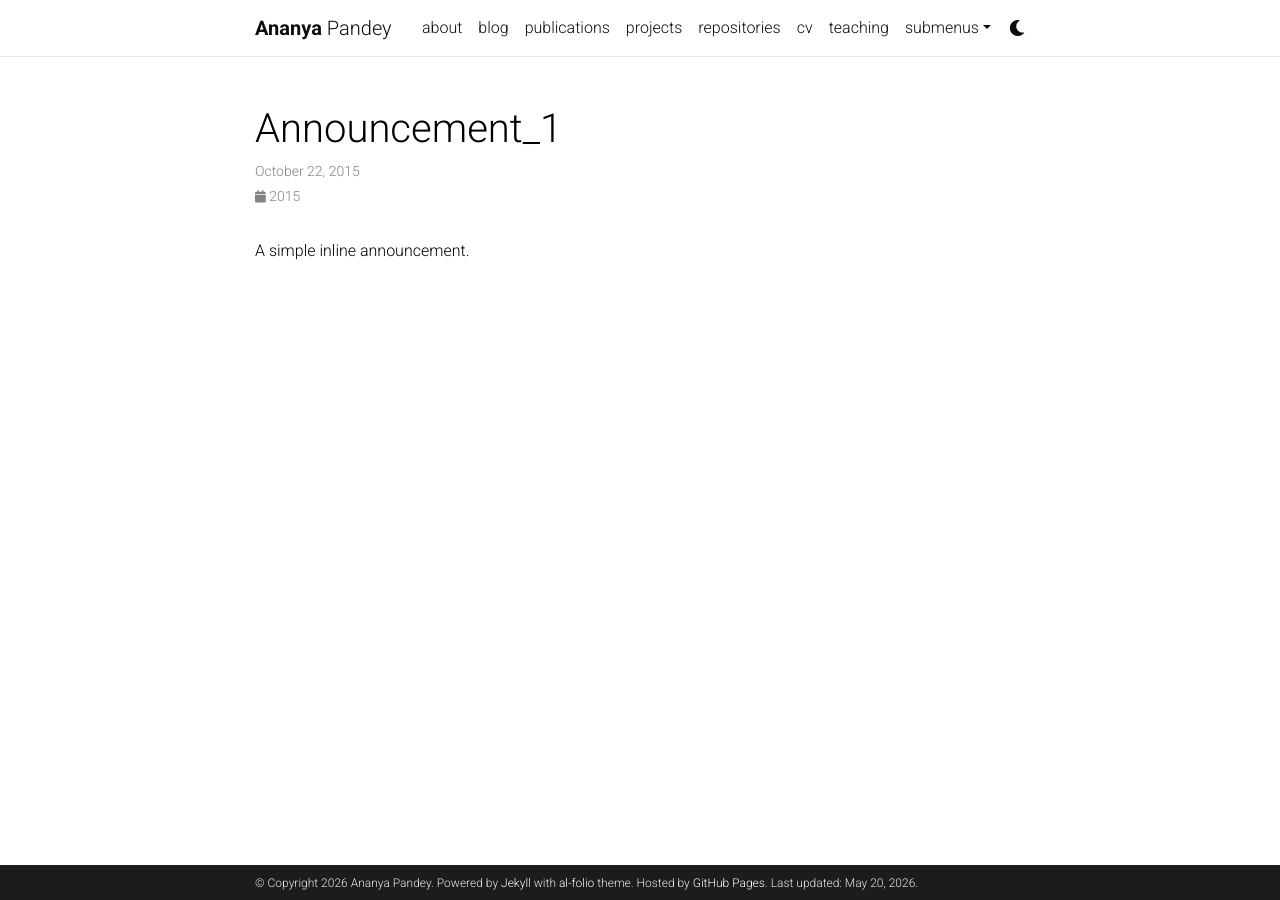
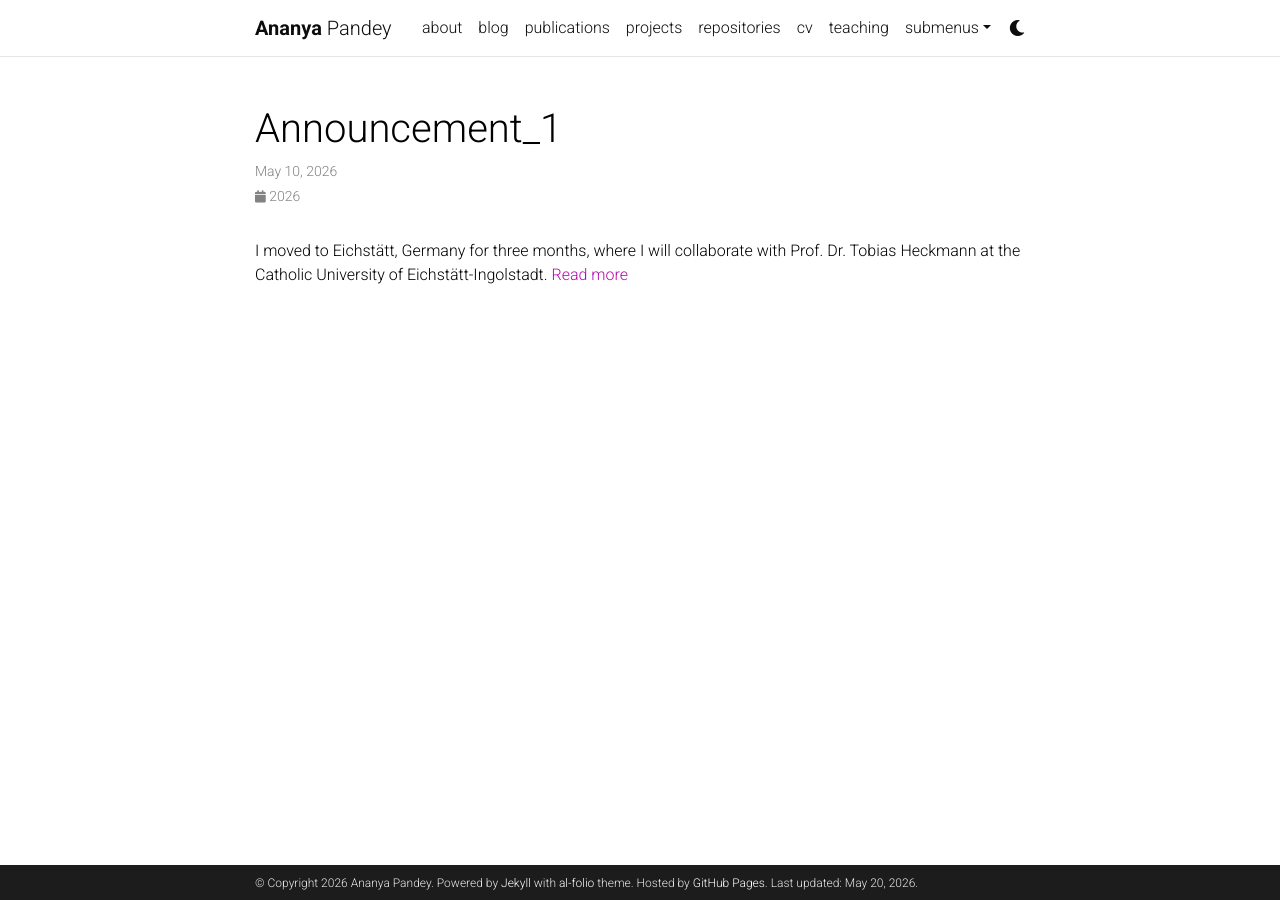
Before and after one commit to AnanyaGeo/ananyageo.github.io, a Jekyll site: the page built from _news/announcement_1.md, in a window 1280 px wide. Built offline with Jekyll 4.4.1, drawn with Linux system fonts in a browser that asks for light colours; comment, search, counter and statistics services are not loaded; a style sheet for code colours, icons or effects is not loaded.

Commit message:
Update announcement_1.md

```diff
--- a/_news/announcement_1.md
+++ b/_news/announcement_1.md
@@ -1,8 +1,8 @@
 ---
 layout: post
-date: 2015-10-22 15:59:00-0400
+date: 2026-05-10 15:59:00-0400
 inline: true
 related_posts: false
 ---
 
-A simple inline announcement.
+I moved to Eichstätt, Germany for three months, where I will collaborate with Prof. Dr. Tobias Heckmann at the Catholic University of Eichstätt-Ingolstadt. [Read more](https://www.ku.de/news/welcome-ananya-pandey)
```
